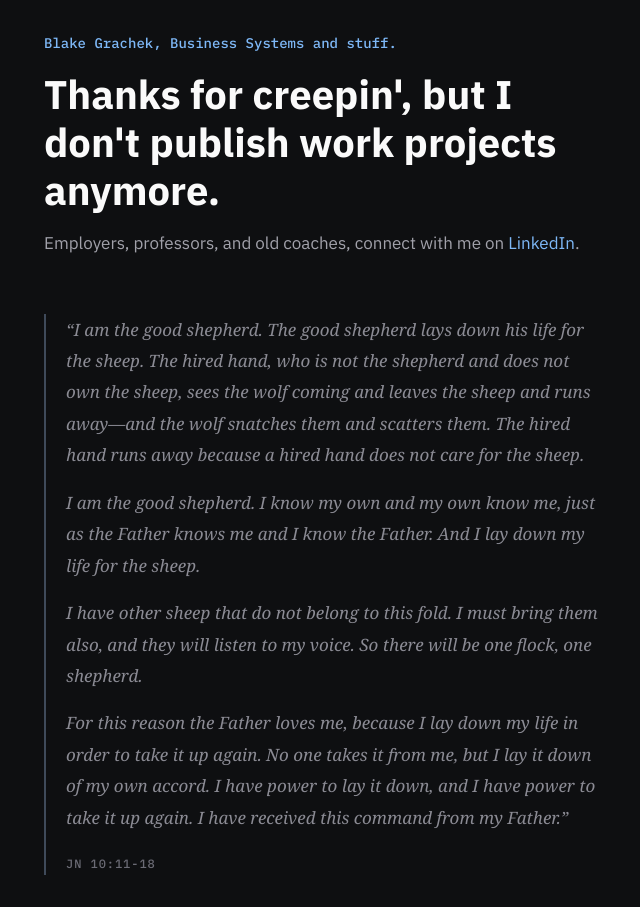
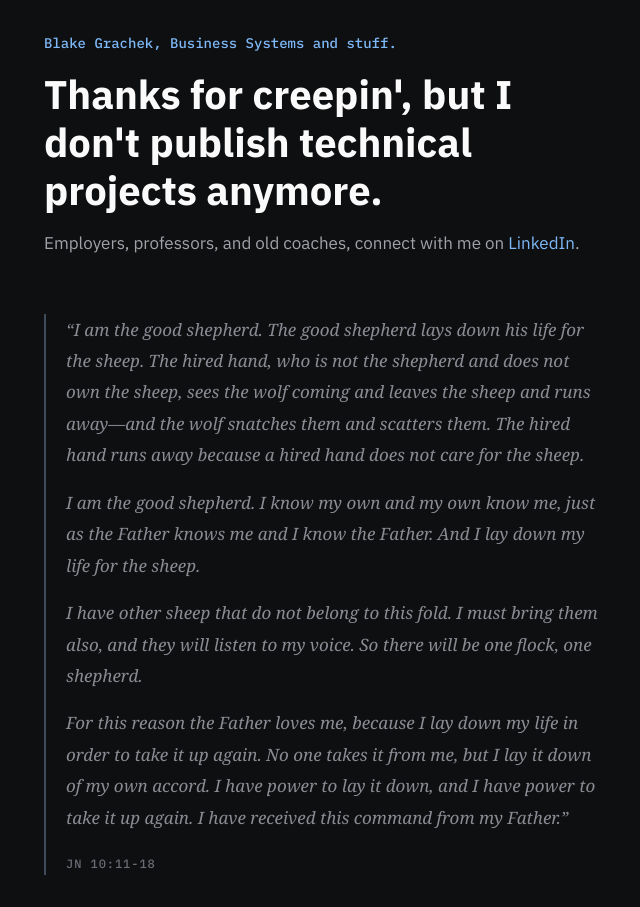
Before and after one commit to bmgrachek/bmgrachek.github.io, a Jekyll site: the page built from index.md, in a window 1280 px wide. Shown: the whole page, without its empty margins (316-956 px from the left). Built offline with Jekyll 4.4.1, drawn with Linux system fonts in a browser that asks for light colours.

Commit message:
Update project publication status in index.md

```diff
--- a/index.md
+++ b/index.md
@@ -3,7 +3,7 @@ layout: placeholder
 title: Blake Grachek
 ---
 <style> .scripture { margin-top: 3.5rem; padding-left: 1.25rem; border-left: 2px solid #3f4a5a; font-family: Georgia, 'Times New Roman', serif; font-size: 0.9rem; line-height: 1.85; color: #8b8b94; } .scripture p { margin-bottom: 1rem; font-style: italic; } .scripture cite { display: block; margin-top: 1.25rem; font-family: 'IBM Plex Mono', monospace; font-size: 0.75rem; font-style: normal; letter-spacing: 0.08em; text-transform: uppercase; color: #6b6b75; } </style> <div class="name">Blake Grachek, Business Systems and stuff.</div>
-<h1>Thanks for creepin', but I don't publish work projects anymore.</h1>
+<h1>Thanks for creepin', but I don't publish technical projects anymore.</h1>
 <p>Employers, professors, and old coaches, connect with me on <a href="https://www.linkedin.com/in/blakegrachek/" target="_blank" rel="noopener">LinkedIn</a>.</p>
 <blockquote class="scripture">
   <p>“I am the good shepherd. The good shepherd lays down his life for the sheep. The hired hand, who is not the shepherd and does not own the sheep, sees the wolf coming and leaves the sheep and runs away—and the wolf snatches them and scatters them. The hired hand runs away because a hired hand does not care for the sheep.</p>
```
